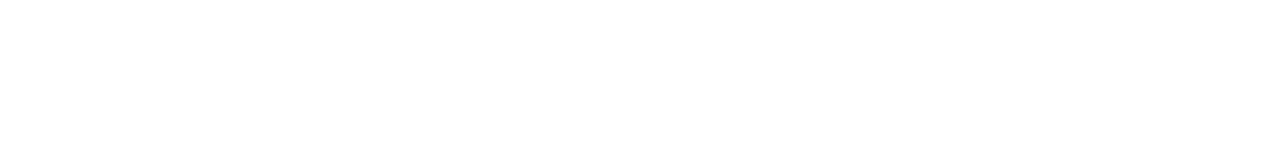
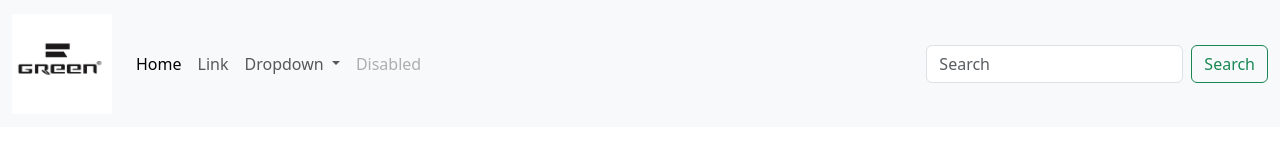
Before and after one commit to nihalanaurin953/Green, a plain HTML site: page index.html in a window 1280 px wide. Drawn offline with nearby package versions, Linux system fonts and the light colour scheme; a web font is replaced by a local one.

Commit message:
navbar added

```diff
--- a/index.html
+++ b/index.html
@@ -14,11 +14,67 @@
     <link
         href="https://fonts.googleapis.com/css2?family=Bungee+Spice&family=DM+Serif+Text:ital@0;1&family=Poppins:ital,wght@0,100;0,200;0,300;0,400;0,500;0,600;0,700;0,800;0,900;1,100;1,200;1,300;1,400;1,500;1,600;1,700;1,800;1,900&display=swap"
         rel="stylesheet">
+    <link href="https://cdn.jsdelivr.net/npm/bootstrap@5.3.3/dist/css/bootstrap.min.css" rel="stylesheet"
+        integrity="sha384-QWTKZyjpPEjISv5WaRU9OFeRpok6YctnYmDr5pNlyT2bRjXh0JMhjY6hW+ALEwIH" crossorigin="anonymous">
+    <script src="https://cdn.jsdelivr.net/npm/bootstrap@5.3.3/dist/js/bootstrap.bundle.min.js"
+        integrity="sha384-YvpcrYf0tY3lHB60NNkmXc5s9fDVZLESaAA55NDzOxhy9GkcIdslK1eN7N6jIeHz"
+        crossorigin="anonymous"></script>
+
 
 
 </head>
 
 <body>
+    <header>
+        <!-- navbar -->
+        <nav class="navbar navbar-expand-lg bg-body-tertiary">
+            <div class="container-fluid">
+                <a class="navbar-brand" href="#">
+                    <img src="./greenlogo2.jpg" alt="Logo" width="30" height="24" class="d-inline-block align-text-top">
+                  </a>
+                <!-- <a class="navbar-brand" href="#">GREEN</a> -->
+
+
+
+                <button class="navbar-toggler" type="button" data-bs-toggle="collapse"
+                    data-bs-target="#navbarSupportedContent" aria-controls="navbarSupportedContent"
+                    aria-expanded="false" aria-label="Toggle navigation">
+                    <span class="navbar-toggler-icon"></span>
+                </button>
+                <div class="collapse navbar-collapse" id="navbarSupportedContent">
+                    <ul class="navbar-nav me-auto mb-2 mb-lg-0">
+                        <li class="nav-item">
+                            <a class="nav-link active" aria-current="page" href="#">Home</a>
+                        </li>
+                        <li class="nav-item">
+                            <a class="nav-link" href="#">Link</a>
+                        </li>
+                        <li class="nav-item dropdown">
+                            <a class="nav-link dropdown-toggle" href="#" role="button" data-bs-toggle="dropdown"
+                                aria-expanded="false">
+                                Dropdown
+                            </a>
+                            <ul class="dropdown-menu">
+                                <li><a class="dropdown-item" href="#">Action</a></li>
+                                <li><a class="dropdown-item" href="#">Another action</a></li>
+                                <li>
+                                    <hr class="dropdown-divider">
+                                </li>
+                                <li><a class="dropdown-item" href="#">Something else here</a></li>
+                            </ul>
+                        </li>
+                        <li class="nav-item">
+                            <a class="nav-link disabled" aria-disabled="true">Disabled</a>
+                        </li>
+                    </ul>
+                    <form class="d-flex" role="search">
+                        <input class="form-control me-2" type="search" placeholder="Search" aria-label="Search">
+                        <button class="btn btn-outline-success" type="submit">Search</button>
+                    </form>
+                </div>
+            </div>
+        </nav>
+    </header>
 
 </body>
 
--- a/style.css
+++ b/style.css
@@ -2,3 +2,7 @@ body {
     margin: 0;
     font-family: Arial, sans-serif;
   }
+.navbar-brand img{
+  width: 100px;
+  height: 100px;
+}
```
